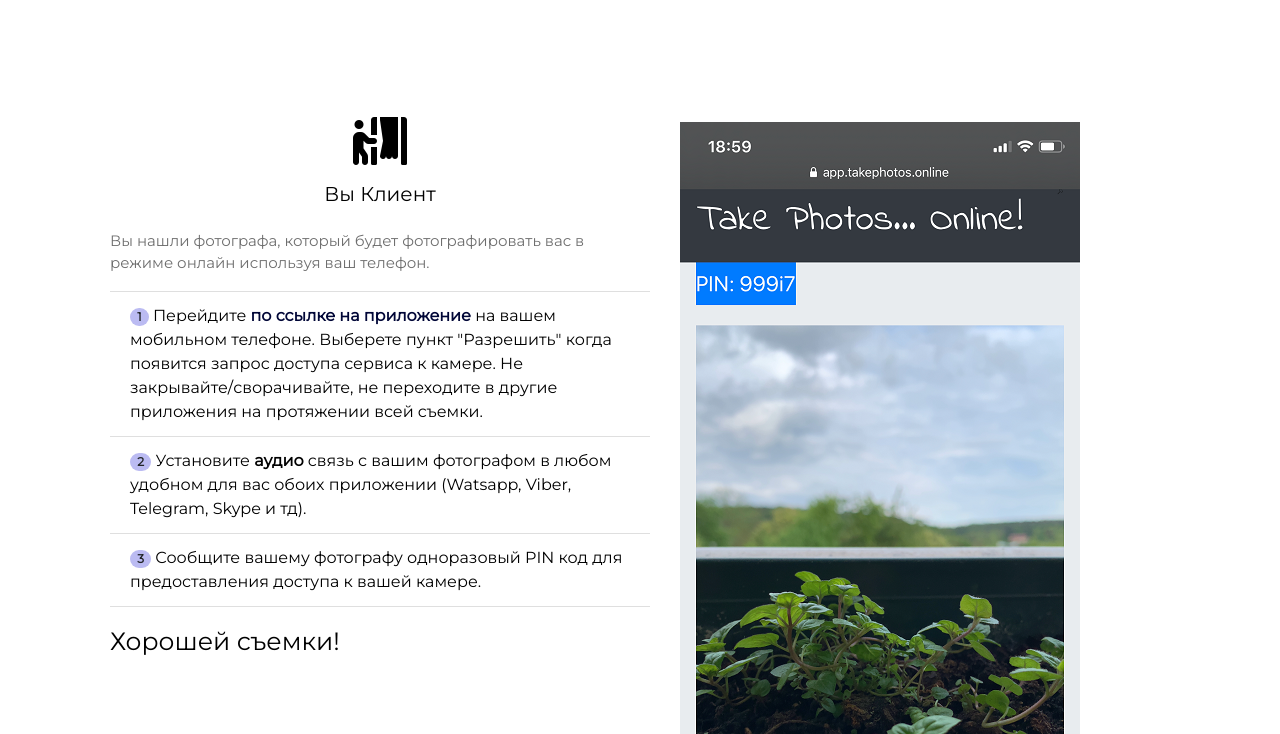
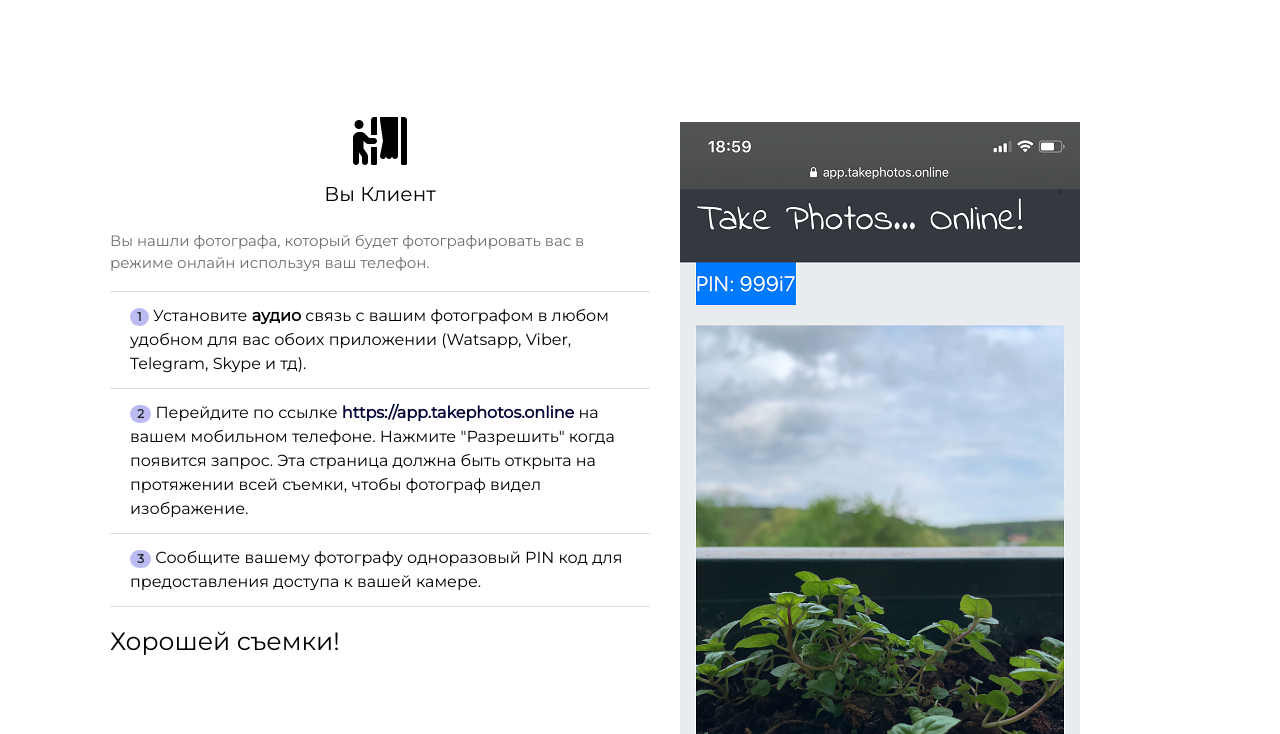
Before and after one commit to takephotosonline/takephotosonline.github.io, a website: page readme_ru.html in a window 1280 px wide. Shown: the part 2168-2902 px from the top of the page. Drawn offline with Linux system fonts and the light colour scheme.

Commit message:
fix text

```diff
--- a/readme_ru.html
+++ b/readme_ru.html
@@ -161,7 +161,8 @@
                                 <h4 style="margin-top: 20px">Установка односторонней видео связи</h4>
                                 <li class="list-group-item">
                                     <span class="badge badge-secondary badge-pill">1</span>
-                                    <b>Отправьте вашему клиенту ссылку на сервис</b> https://app.takephotos.online.
+                                    <b>Отправьте вашему клиенту ссылку на сервис</b>
+                                    <a class="alert-link" href="https://app.takephotos.online"> https://app.takephotos.online</a>.
                                     Клиенту необхлдимо скопировать текст ссылки, вставить в окно браузера (поддерживаемые
                                     браузеры: iOS Safari, Android Internet, MacOS Safari, Windows Chrome) и перейти по ссылке.
                                 </li>
@@ -234,24 +235,22 @@
                             <ul class="list-group list-group-flush">
 
                                 <!--                                <h4 style="margin-top: 20px">Подготовка к съемке</h4>-->
+
                                 <li class="list-group-item">
                                     <span class="badge badge-secondary badge-pill">1</span>
-                                    Перейдите
-                                    <a class="alert-link" href="https://app.takephotos.online"> по ссылке на
-                                        приложение</a>
-                                    на вашем мобильном телефоне.
-                                    Выберете пункт "Разрешить" когда появится запрос доступа сервиса к камере.
-                                    Не закрывайте/сворачивайте, не переходите в другие приложения на протяжении всей
-                                    съемки.
-                                </li>
-
-
-                                <li class="list-group-item">
-                                    <span class="badge badge-secondary badge-pill">2</span>
                                     Установите <b>аудио</b> связь с вашим фотографом в любом удобном для вас обоих
                                     приложении (Watsapp, Viber, Telegram, Skype и тд).
                                 </li>
 
+                                <li class="list-group-item">
+                                    <span class="badge badge-secondary badge-pill">2</span>
+                                    Перейдите по ссылке
+                                    <a class="alert-link" href="https://app.takephotos.online"> https://app.takephotos.online</a>
+                                    на вашем мобильном телефоне.
+                                    Нажмите "Разрешить" когда появится запрос.
+                                    Эта страница должна быть открыта на протяжении всей
+                                    съемки, чтобы фотограф видел изображение.
+                                </li>
 
                                 <li class="list-group-item">
                                     <span class="badge badge-secondary badge-pill">3</span>
```
